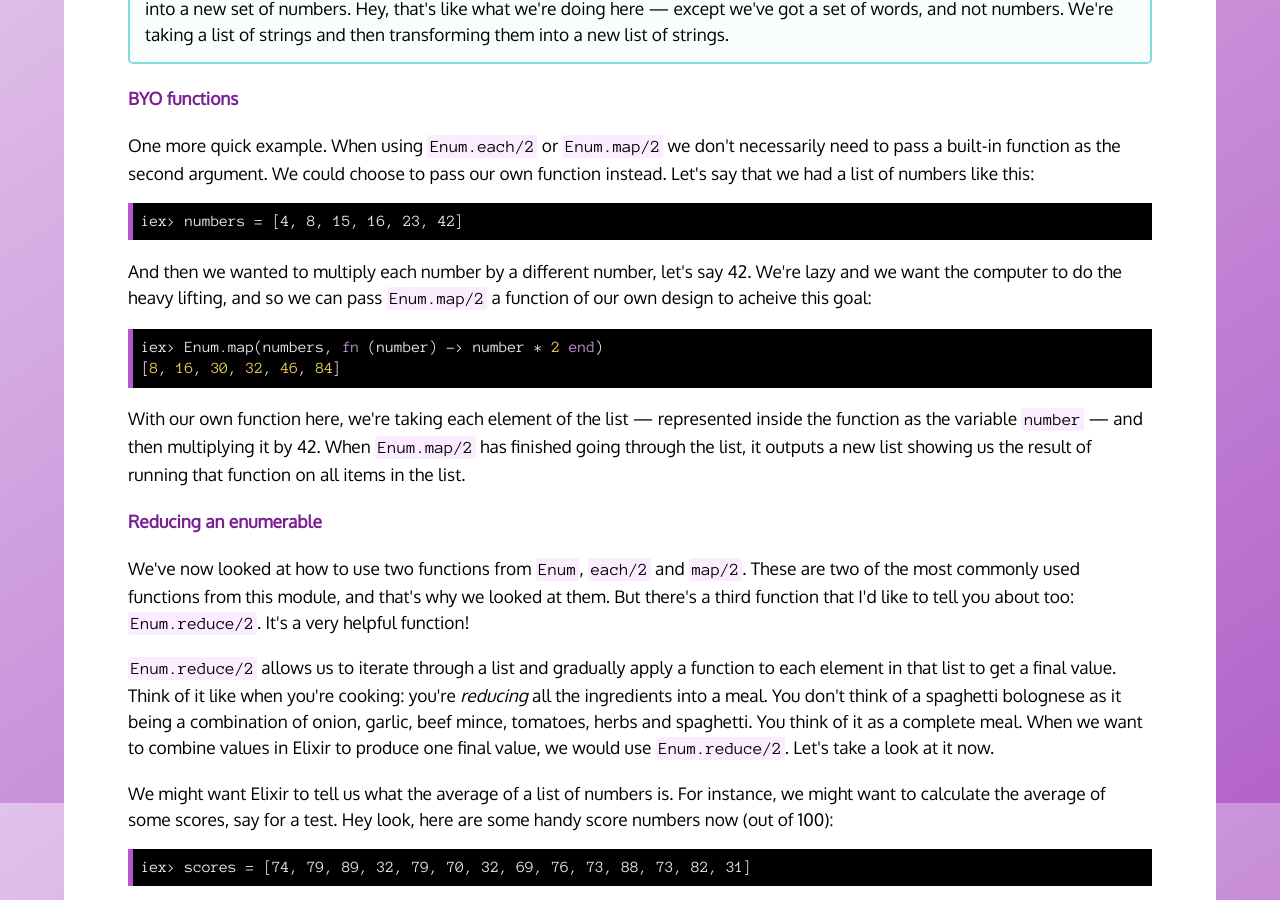
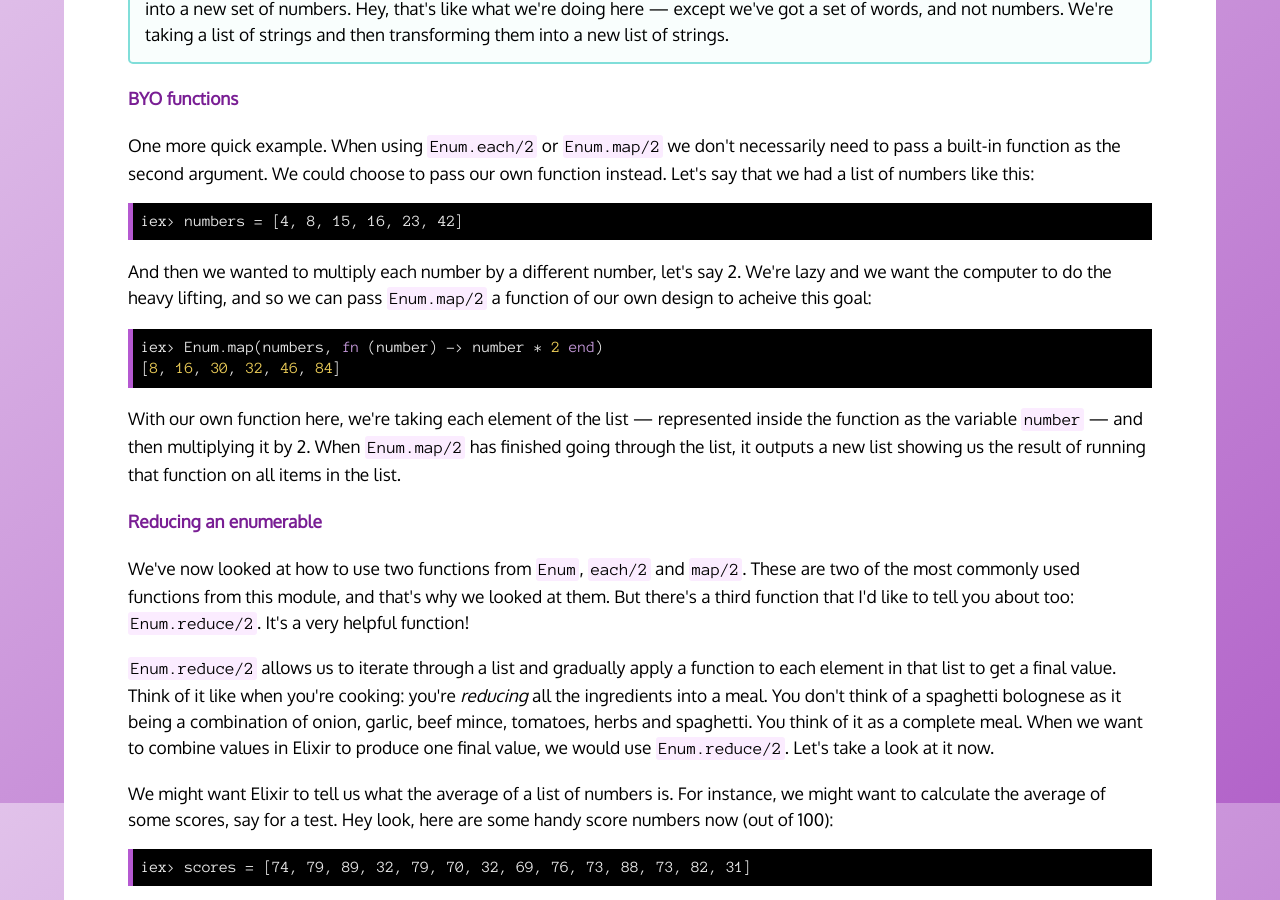
Before and after one commit to radar/joyofelixir, a Jekyll site: the page built from 9-lists/index.html, in a window 1280 px wide and 900 px high, scrolled down 7297 px. Built offline with Jekyll 4.4.1, drawn with Linux system fonts in a browser that asks for light colours.

Commit message:
Fix Errata: Chapter 9, BYO functions
Replaced "42" with "2" to match the code example being described.
Fix for #47.

```diff
--- a/_includes/ch/9.html
+++ b/_includes/ch/9.html
@@ -362,14 +362,14 @@ cap.("summer")
 <pre><code>iex> numbers = [4, 8, 15, 16, 23, 42]</code></pre>
 
   <p>
-    And then we wanted to multiply each number by a different number, let's say 42. We're lazy and we want the computer to do the heavy lifting, and so we can pass <code>Enum.map/2</code> a function of our own design to acheive this goal:
+    And then we wanted to multiply each number by a different number, let's say 2. We're lazy and we want the computer to do the heavy lifting, and so we can pass <code>Enum.map/2</code> a function of our own design to acheive this goal:
   </p>
 
 <pre><code>iex&gt; Enum.map(numbers, fn (number) -&gt; number * 2 end)
 [8, 16, 30, 32, 46, 84]</code></pre>
 
   <p>
-    With our own function here, we're taking each element of the list &mdash; represented inside the function as the variable <code>number</code> &mdash; and then multiplying it by 42. When <code>Enum.map/2</code> has finished going through the list, it outputs a new list showing us the result of running that function on all items in the list.
+    With our own function here, we're taking each element of the list &mdash; represented inside the function as the variable <code>number</code> &mdash; and then multiplying it by 2. When <code>Enum.map/2</code> has finished going through the list, it outputs a new list showing us the result of running that function on all items in the list.
   </p>
 
   <h4>Reducing an enumerable</h4>
```
